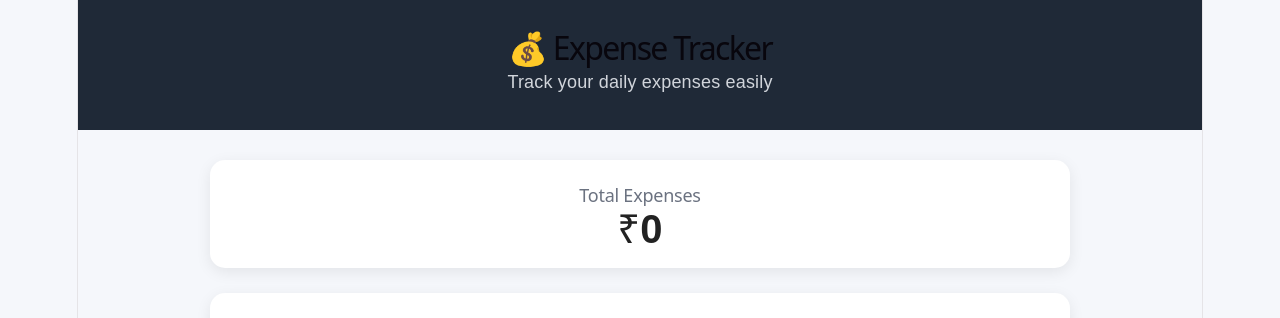
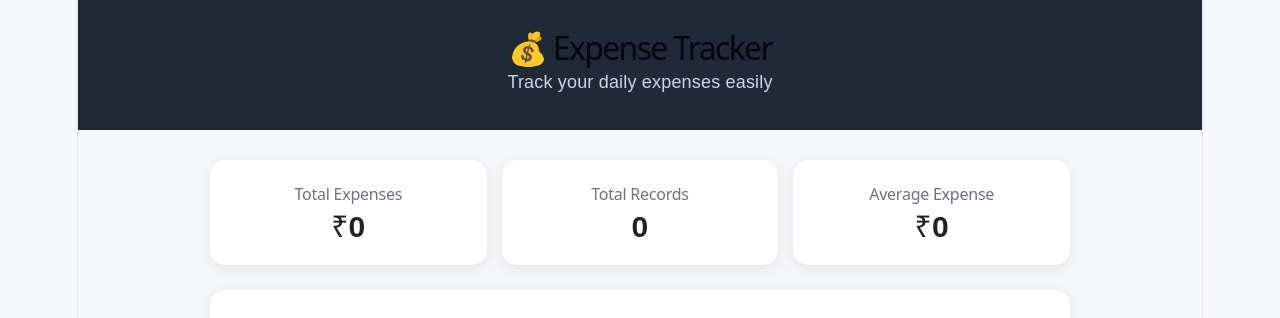
Before and after one commit to bobalenandkumar9-cmd/Syntecxhub_Expense_Tracker, a React (Vite) app: page / in a window 1280 px wide. Shown: the top 318 px of the page. Built offline with nearby package versions, Linux system fonts and the light colour scheme; no server answers.

Commit message:
Add expense summary dashboard

```diff
--- a/src/App.css
+++ b/src/App.css
@@ -40,23 +40,29 @@ main {
 
 /* Summary */
 .summary {
+  display: grid;
+  grid-template-columns: repeat(3, 1fr);
+  gap: 15px;
+  margin-bottom: 25px;
+}
+
+.summary-card {
   background: white;
   padding: 25px;
   border-radius: 15px;
   text-align: center;
   box-shadow: 0 4px 15px rgba(0, 0, 0, 0.08);
-  margin-bottom: 25px;
 }
 
-.summary h2 {
+.summary-card h2 {
   margin: 0;
-  font-size: 18px;
+  font-size: 16px;
   color: #6b7280;
 }
 
-.summary p {
+.summary-card p {
   margin: 10px 0 0;
-  font-size: 40px;
+  font-size: 30px;
   font-weight: bold;
 }
 
@@ -184,9 +190,13 @@ button:hover {
     font-size: 26px;
   }
 
-  .summary p {
-    font-size: 32px;
-  }
+  .summary {
+  grid-template-columns: 1fr;
+}
+
+.summary-card p {
+  font-size: 32px;
+}
 }
 .filters {
   display: grid;
--- a/src/App.jsx
+++ b/src/App.jsx
@@ -143,9 +143,26 @@ useEffect(() => {
 
       <main>
         <section className="summary">
-          <h2>Total Expenses</h2>
-          <p>₹{totalExpense}</p>
-        </section>
+  <div className="summary-card">
+    <h2>Total Expenses</h2>
+    <p>₹{totalExpense}</p>
+  </div>
+
+  <div className="summary-card">
+    <h2>Total Records</h2>
+    <p>{expenses.length}</p>
+  </div>
+
+  <div className="summary-card">
+    <h2>Average Expense</h2>
+    <p>
+      ₹
+      {expenses.length > 0
+        ? Math.round(totalExpense / expenses.length)
+        : 0}
+    </p>
+  </div>
+</section>
 
         <section className="form-section">
           <h2>Add Expense</h2>
```
